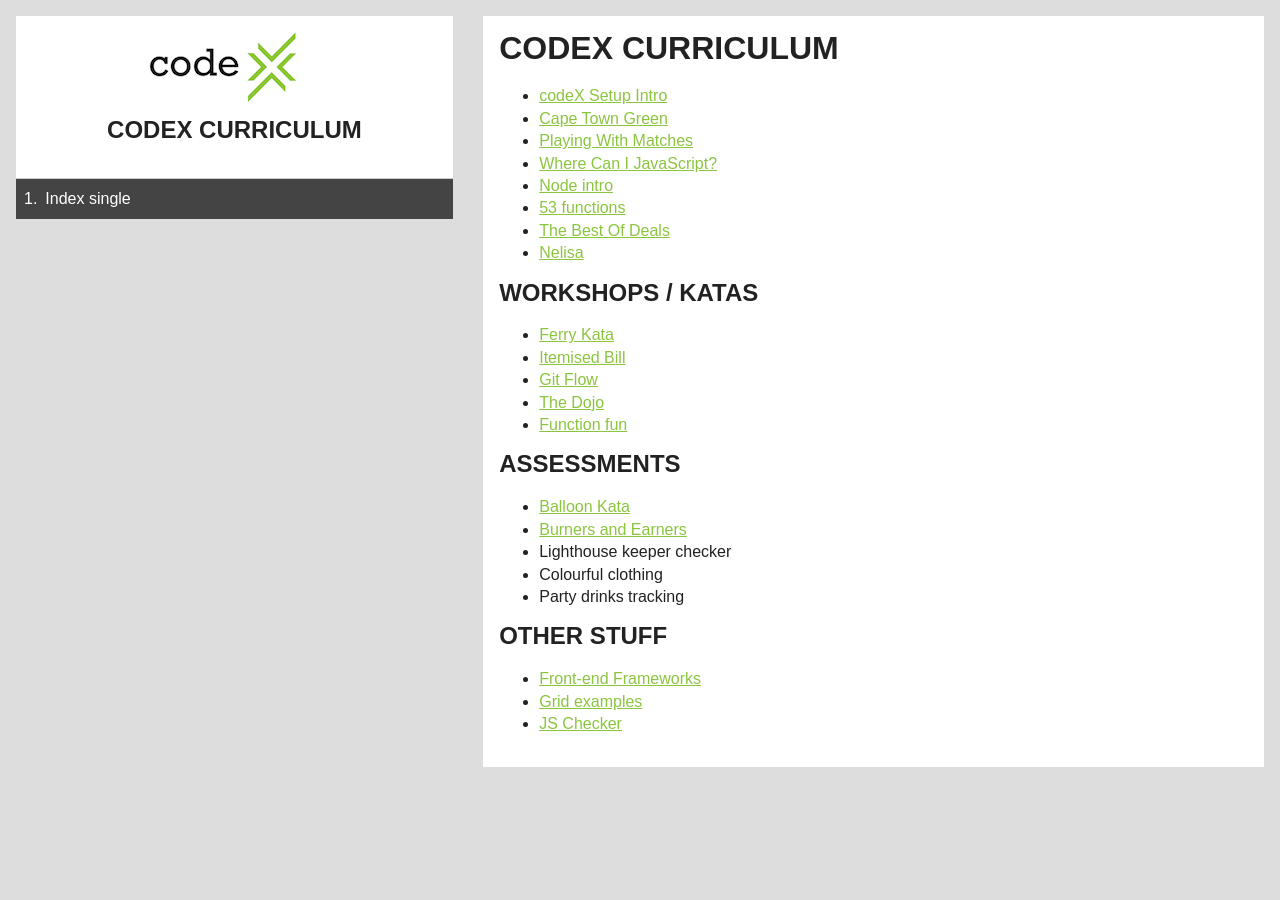
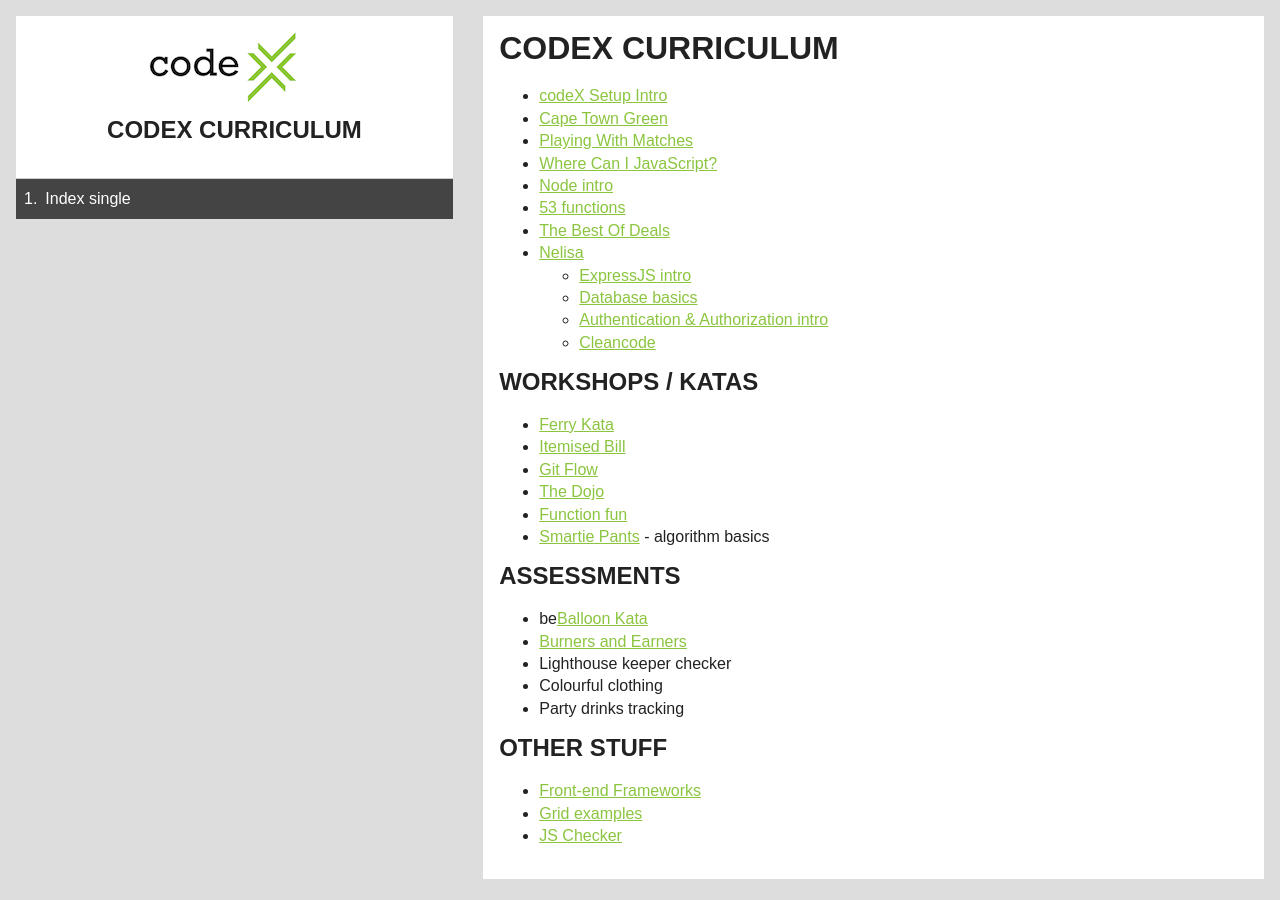
Before and after one commit to Pholisa-Fatyela/table-of-contents, a Jekyll site: the page built from index.md, in a window 1280 px wide. Built offline with Jekyll 4.4.1, drawn with Linux system fonts in a browser that asks for light colours.

Commit message:
Update index.md
Added links to curriculum contents

```diff
--- a/index.md
+++ b/index.md
@@ -12,6 +12,10 @@ layout: default
 * [53 functions](http://53.projectcodex.co)
 * [The Best Of Deals](http://bestdeal.projectcodex.co/)
 * [Nelisa](http://nelisa.projectcodex.co/)
+    * [ExpressJS intro](http://expressjs.projectcodex.co/)
+    * [Database basics](http://database.projectcodex.co/)
+    * [Authentication & Authorization intro](http://auth.projectcodex.co/)
+    * [Cleancode](http://cleancode.projectcodex.co)
 
 ## Workshops / Katas
 
@@ -20,10 +24,11 @@ layout: default
 * [Git Flow](http://gitflow.projectcodex.co/)
 * [The Dojo](http://dojo.projectcodex.co/)
 * [Function fun](http://fun.projectcodex.co/)
+* [Smartie Pants](http://smarties.projectcodex.co) - algorithm basics
 
 ## Assessments
 
-* [Balloon Kata](http://balloon.projectcodex.co/)
+* be[Balloon Kata](http://balloon.projectcodex.co/)
 * [Burners and Earners](http://cell.projectcodex.co/)
 * Lighthouse keeper checker
 * Colourful clothing
```
